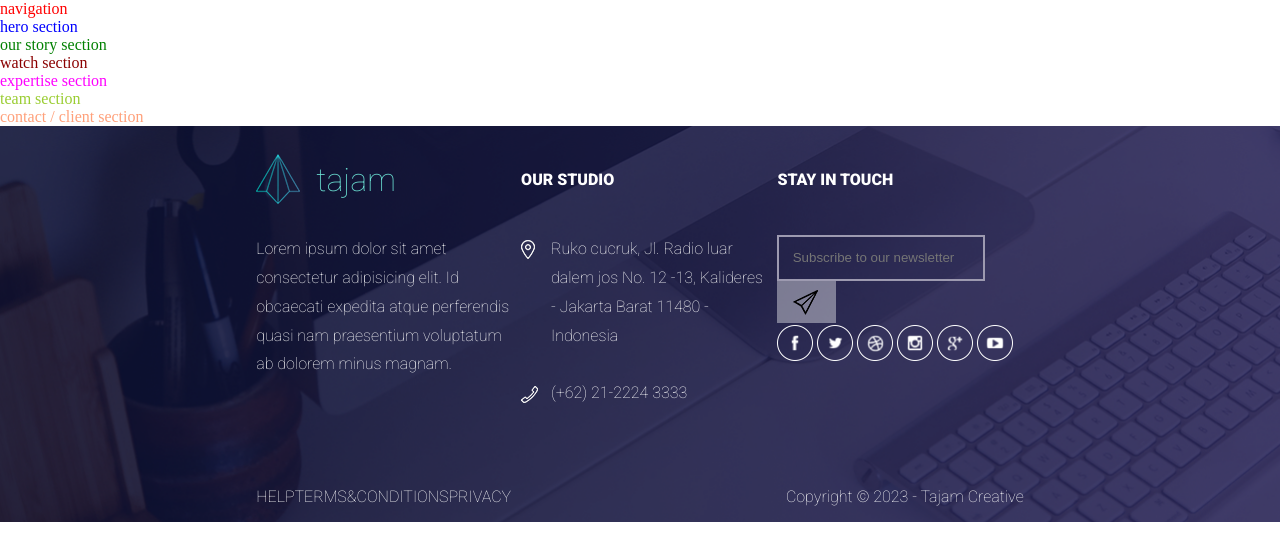
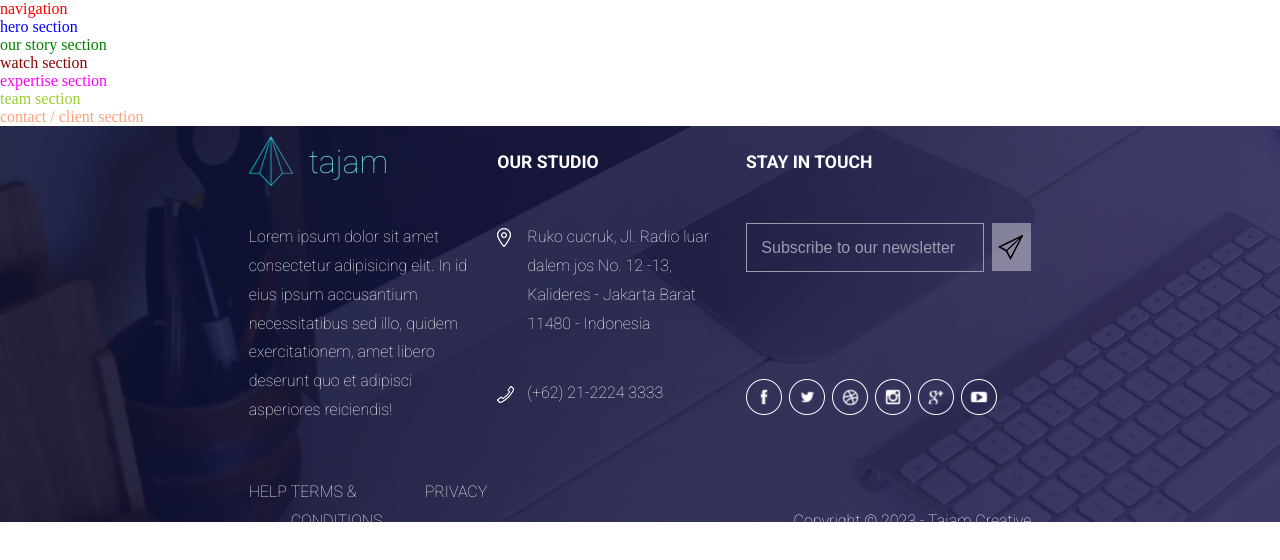
Before and after one commit to sb-olr/Trello-psd-to-html, a plain HTML site: page index.html in a window 1280 px wide. Drawn offline with Linux system fonts and the light colour scheme.

Commit message:
final styling

```diff
--- a/index.html
+++ b/index.html
@@ -9,7 +9,7 @@
     <link rel="stylesheet" href="style.css">
     <link rel="preconnect" href="https://fonts.googleapis.com">
     <link rel="preconnect" href="https://fonts.gstatic.com" crossorigin>
-    <link rel="stylesheet" href="https://fonts.googleapis.com/css2?family=Roboto:wght@100;400;900&display=swap">
+    <link rel="stylesheet" href="https://fonts.googleapis.com/css2?family=Roboto:wght@100;400;700;900&display=swap">
     <title>PSD to HTML</title>
     <!--
     <style>
@@ -38,24 +38,20 @@
             <!-- left column -->
             <div class="footer-logo">
                 <div><img src="/images/png/logo.png" alt="tajam logo"></div>
-                <div><span>tajam</span></div>
+                <div>tajam</div>
             </div>
             <div class="footer-logotext">
-                <p>Lorem ipsum dolor sit amet consectetur adipisicing elit. Id obcaecati expedita atque perferendis
-                    quasi
-                    nam praesentium voluptatum ab dolorem minus magnam.
+                <p>Lorem ipsum dolor sit amet consectetur adipisicing elit. In id eius ipsum accusantium necessitatibus sed illo, quidem exercitationem, amet libero deserunt quo et adipisci asperiores reiciendis!
                 </p>
             </div>
             <div class="footer-links">
-                <div>HELP</div>
-                <div>TERMS&CONDITIONS</div>
-                <div>PRIVACY</div>
+                <div><a href="#">HELP</a>&nbsp;</div>
+                <div><a href="#">TERMS &amp; CONDITIONS</a>&nbsp;</div>
+                <div><a href="#">PRIVACY</a></div>
             </div>
 
             <!-- middle column -->
-            <div class="footer-header1">
-                <h4>OUR STUDIO</h4>
-            </div>
+            <div class="footer-header1">OUR STUDIO</div>
             <div class="footer-address">
                 <div class="footer-pic">
                     <img src="images/png/big104.png" alt="location pin symbol">
@@ -73,13 +69,15 @@
 
             <!-- right column -->
             <div class="footer-header2">
-                <h4>STAY IN TOUCH</h4>
+                <span>STAY IN TOUCH</span>
             </div>
             <div class="footer-social">
                 <div>
                     <form>
-                        <input type="text" placeholder="Subscribe to our newsletter">
-                        <button><img src="images/png/paper122.png" alt="paper flyer"></button>
+                        <div class="footer-form">
+                            <input type="text" placeholder="Subscribe to our newsletter">
+                            <button><img src="images/png/paper122.png" alt="paper flyer"></button>
+                        </div>
                     </form>
                 </div>
                 <div>
--- a/style.css
+++ b/style.css
@@ -38,6 +38,7 @@ footer {
 	height: 396px;
     font-family: 'Roboto', sans-serif;
     font-weight: 100;
+    font-size: 1rem;
     color: white;
     line-height: 1.8em;
     display: flex;
@@ -79,10 +80,21 @@ footer {
     align-self: flex-end;
 }
 
+.footer-links a {
+    color: white;
+    text-decoration: none;
+}
+
+.footer-links a:hover {
+    color: #68d9cd;
+}
+
 .footer-header1 {
     grid-column: 3/4;
     grid-row: 1/2;
     align-self: center;
+    font-size: 1.1em;
+    font-weight: bold;
 }
 
 .footer-address {
@@ -101,6 +113,8 @@ footer {
     grid-column: 4/5;
     grid-row: 1/2;
     align-self: center;
+    font-size: 1.1em;
+    font-weight: bold;
 }
 
 .footer-social {
@@ -108,19 +122,35 @@ footer {
     grid-row: 2/3;
     display: flex;
     flex-direction: column;
-    align-items: stretch;
+    justify-content: space-between;
 }
 
 .footer-social input {
     background-color: #ffffff00;
-    border: 2px solid #9d9ab0;
-    padding: 1em;
+    border: 1px solid #9d9ab0;
+    margin: 0 0.5em 1em 0;
+    padding: 0.9em;
+    font-size: 1em;
+}
+
+.footer-social input::placeholder {
+    color: #9d9ab0;
 }
 
 .footer-social button {
     background-color: #ffffff66;
     border: none;
-    padding: 0.7em 1.3em 0.4em 1.2em;
+    height: 3.6em;
+    padding-top: 0.4em;
+}
+
+.footer-social img {
+    padding-right: 0.2em;
+}
+
+.footer-form {
+    display: grid;
+    grid-template-columns: 4fr 1fr;
 }
 
 .footer-copyright {
```
